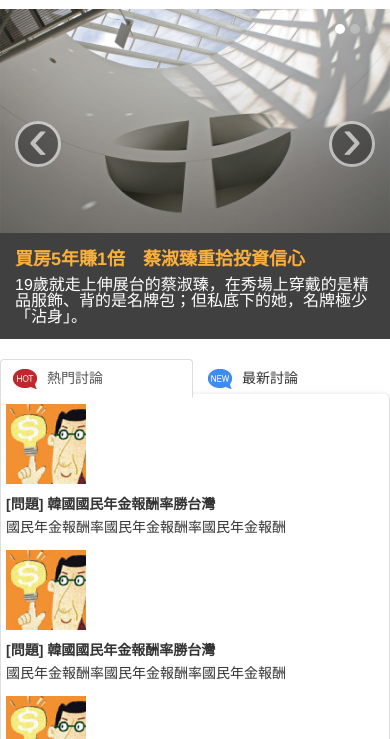
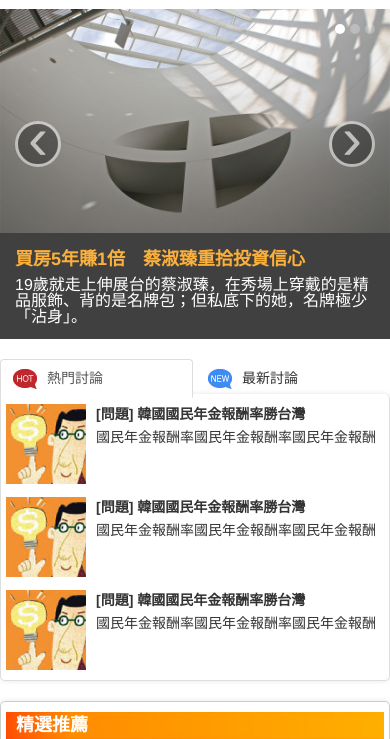
Before and after one commit to YouMeb/YouMebHtml, a plain HTML site: page homepage.html in a window 390 px wide. Shown: the part 53-792 px from the top of the page. Drawn offline with Linux system fonts and the light colour scheme.

Commit message:
css edit

```diff
--- a/css/smart_tml.css
+++ b/css/smart_tml.css
@@ -482,3 +482,8 @@ div.mega.open {
 		width: 100%;
 	}
 }
+
+@media (max-width: 480px){
+	.media .pull-left, .media .pull-right {
+	float: left;
+}
```
